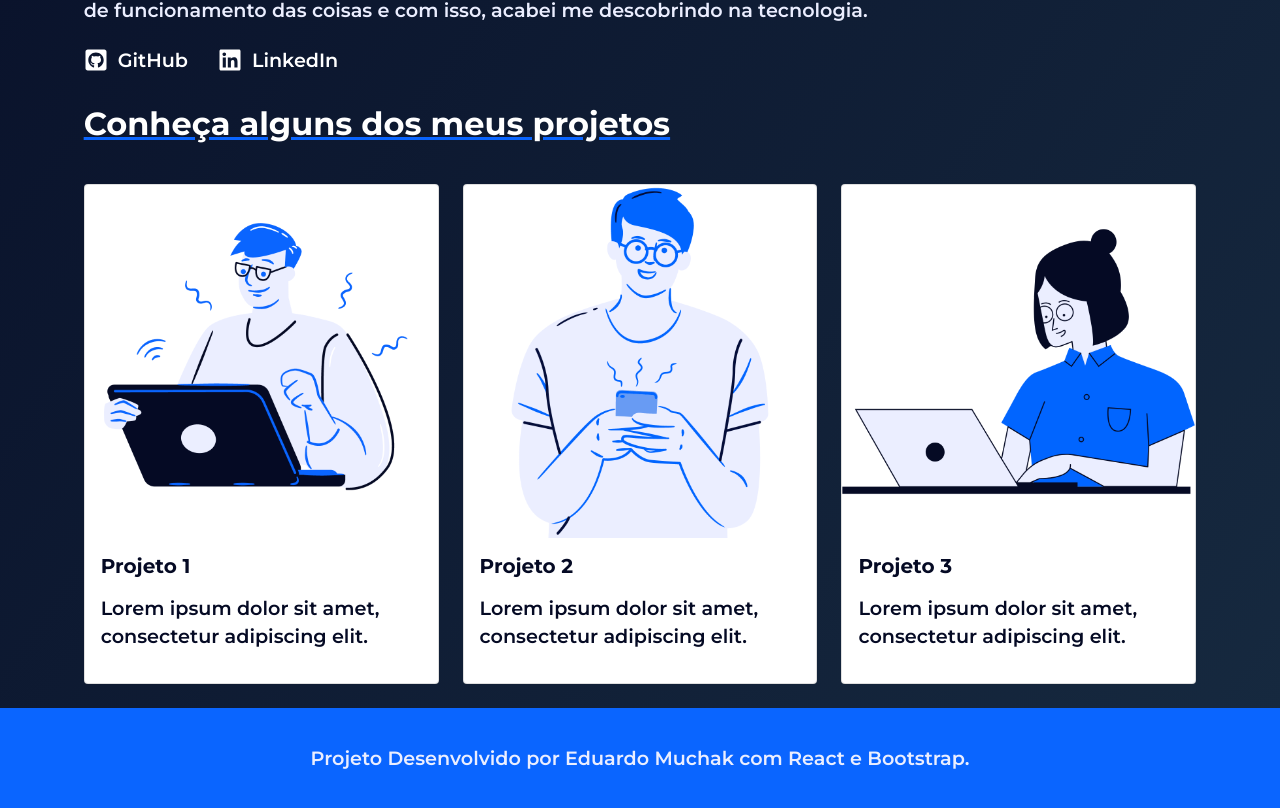
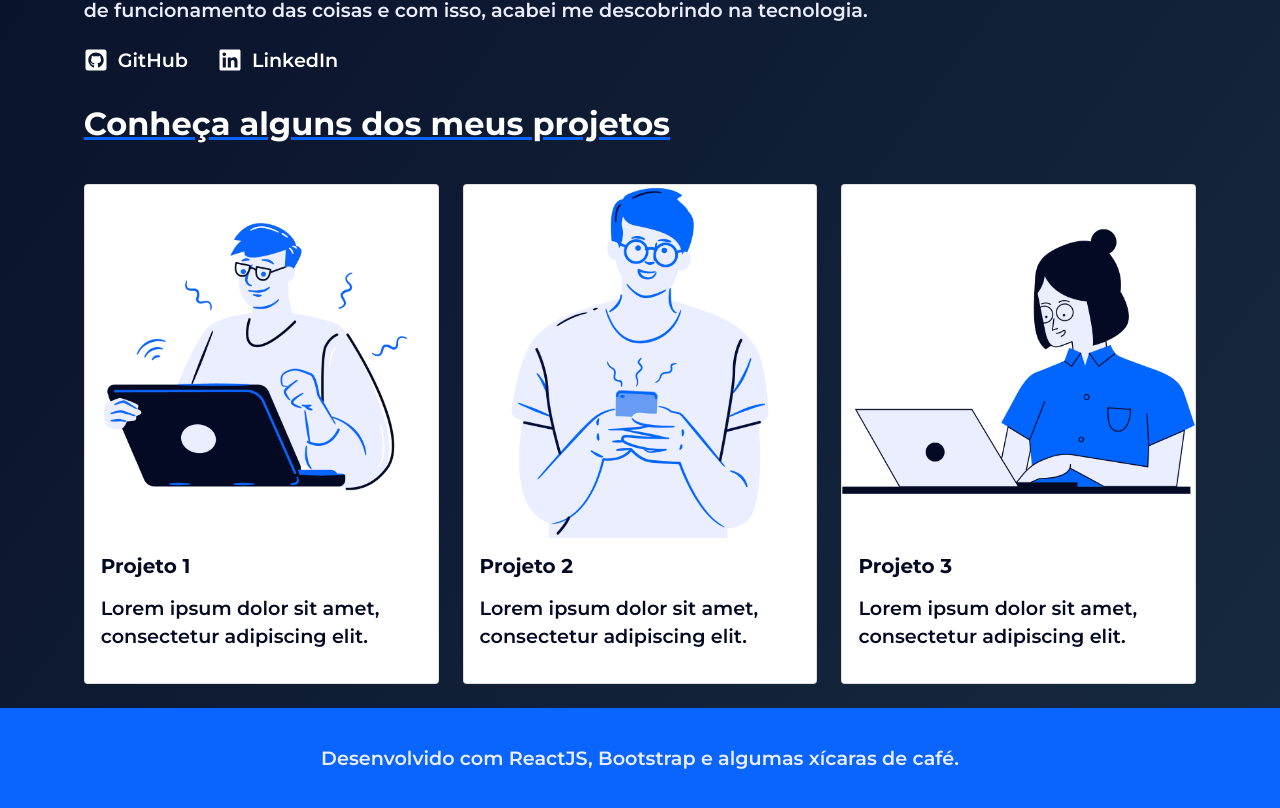
Before and after one commit to eduardomuchak/eduardo-portfolio, a React (Create React App) app: page / in a window 1280 px wide. Shown: the part 1045-1853 px from the top of the page. Built offline with nearby package versions, Linux system fonts and the light colour scheme.

Commit message:
style: Altera texto Footer

```diff
--- a/src/components/Footer.jsx
+++ b/src/components/Footer.jsx
@@ -6,7 +6,7 @@ class Footer extends Component {
     return (
       <footer>
         <span className='col'>
-          Projeto Desenvolvido por Eduardo Muchak com React e Bootstrap.
+          Desenvolvido com ReactJS, Bootstrap e algumas xícaras de café.
         </span>
       </footer>
     );
```
